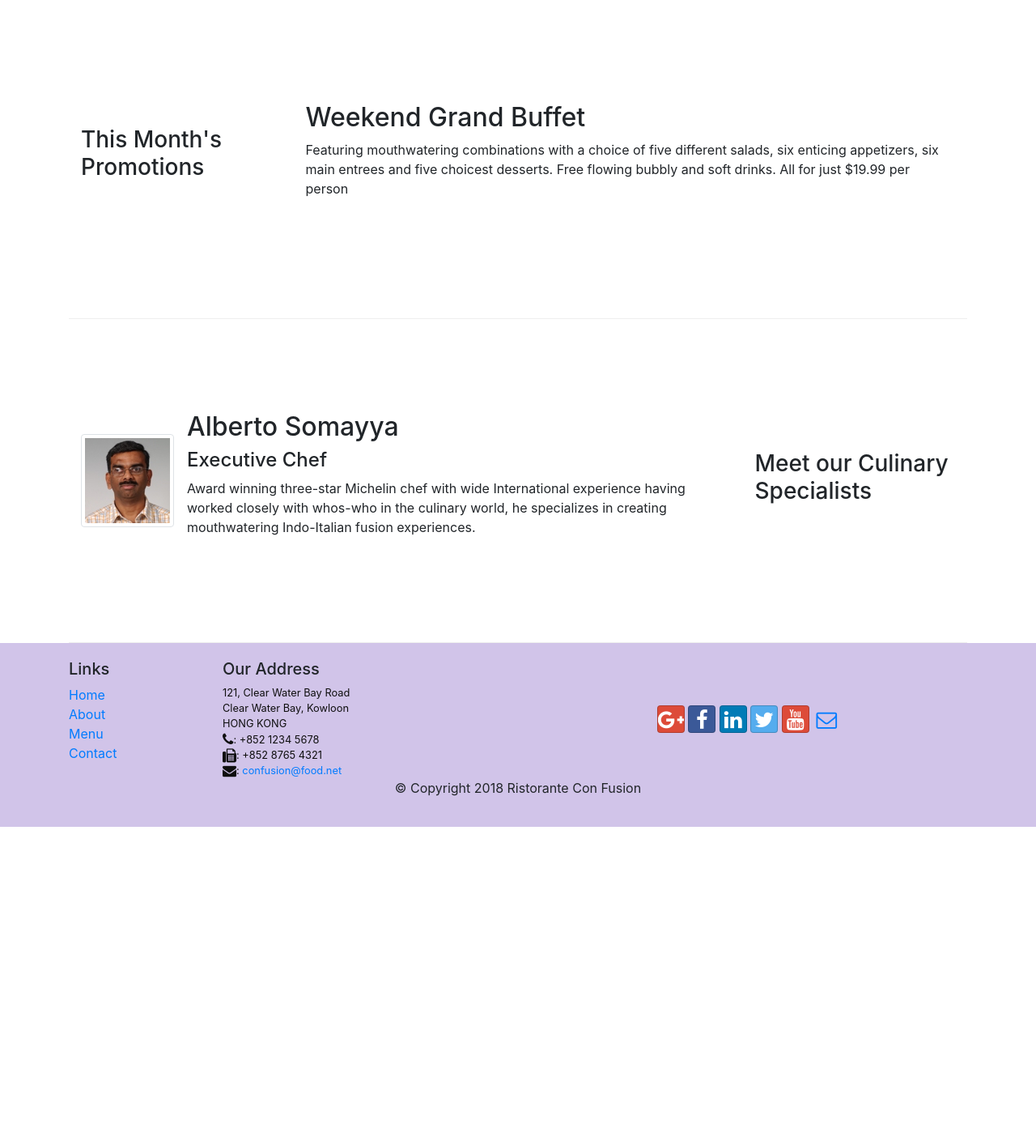
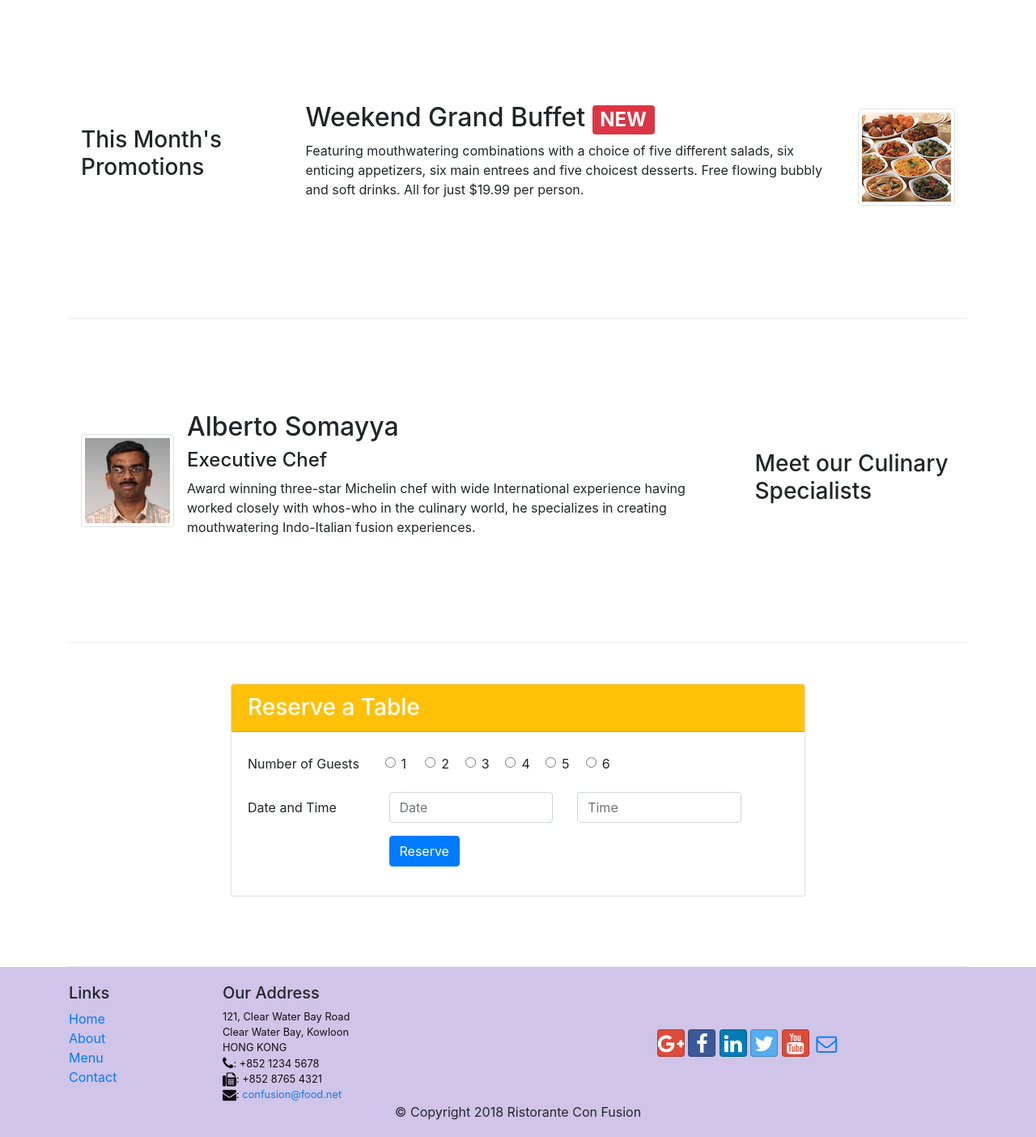
Before and after one commit to helencpy/RestorantWebsite, a website: page index.html in a window 1280 px wide. Shown: the part 740-2144 px from the top of the page at 81% size. Before the commit the page ends 1761 px from the top, so only its background shows below. Drawn offline with nearby package versions, Linux system fonts and the light colour scheme.

Commit message:
assignment 2

```diff
--- a/index.html
+++ b/index.html
@@ -42,8 +42,11 @@
 
                     </div>
                 </div>
-                <div class="col-12 col-sm align-self-center">
+                <div class="col-12 col-sm-3 align-self-center">
                     <img src="img/logo.png" class="img-fluid">
+                </div>
+                <div class="col-12 col-sm-3 align-self-center">
+                    <a role="button" class="btn btn-sm btn-warning btn-block form-control" href="#reserveForm"> Reserve Table </a>
                 </div>
             </div>
         </div>
@@ -75,9 +78,13 @@
                 <h3>This Month's Promotions</h3>
             </div>
             <div class="col col-sm col-md">
-                <h2>Weekend Grand Buffet</h2>
-                <div class="d-none d-sm-block">
-                    <p>Featuring mouthwatering combinations with a choice of five different salads, six enticing appetizers, six main entrees and five choicest desserts. Free flowing bubbly and soft drinks. All for just $19.99 per person </p>
+                <div class="media">
+                    <div class="media-body">
+                        <h2 class="mt-0">Weekend Grand Buffet <span class="badge badge-danger">NEW</span></h2>
+                        <p class="d-none d-sm-block">Featuring mouthwatering combinations with a choice of five different salads, six enticing appetizers, six main entrees and five choicest desserts. Free flowing bubbly and soft drinks. All for just $19.99 per person. </p>
+                    </div>
+                    <img class="d-flex ml-3 img-thumbnail align-self-center"
+                            src="img/buffet.png" alt="buffet">
                 </div>
             </div>
         </div>
@@ -98,6 +105,55 @@
                             whos-who in the culinary world, he specializes in
                             creating mouthwatering Indo-Italian fusion experiences.
                             </p>
+                    </div>
+                </div>
+            </div>
+        </div>
+
+        <div class="row row-content justify-content-center">
+            <div class="col-12 col-sm-8">
+                <div class="card" id="reserveForm">
+                    <h3 class="card-header bg-warning text-white">Reserve a Table</h3>
+                    <div class="card-body">
+                            <form>
+                                <div class="form-group row">
+                                    <label for="Number of Guests" class="col-12 col-sm-3 col-form-label">Number of Guests</label>
+                                    <div class="col-sm-9">
+                                        <label for="guests1" class="col-1 mr-1 col-form-label radio-inline">
+                                            <input type="radio" class="form-check-input" id="guests1" name="guests1" value="1">1
+                                        </label>
+                                        <label for="guests2" class="col-1 mr-1 col-form-label radio-inline">
+                                            <input type="radio" class="form-check-input" id="guests2" name="guests2" value="2">2
+                                        </label>
+                                        <label for="guests3" class="col-1 mr-1 col-form-label radio-inline">
+                                            <input type="radio" class="form-check-input" id="guests3" name="guests3" value="3">3
+                                        </label>
+                                        <label for="guests4" class="col-1 mr-1 col-form-label radio-inline">
+                                            <input type="radio" class="form-check-input" id="guests4" name="guests4" value="4">4
+                                        </label>
+                                        <label for="guests5" class="col-1 mr-1 col-form-label radio-inline">
+                                            <input type="radio" class="form-check-input" id="guests5" name="guests5" value="5">5
+                                        </label>
+                                        <label for="guests6" class="col-1 col-form-label radio-inline">
+                                            <input type="radio" class="form-check-input" id="guests6" name="guests6" value="6">6
+                                        </label>
+                                    </div>
+                                </div>
+                                <div class="form-group row">
+                                    <label for="datetime" class="col-12 col-sm-3 col-form-label">Date and Time</label>
+                                    <div class="col-12 col-md-4">
+                                        <input type="text" class="form-control" id="date" name="date" placeholder="Date">
+                                    </div>
+                                    <div class="col-12 col-md-4">
+                                        <input type="text" class="form-control" id="time" name="time" placeholder="Time">
+                                    </div>
+                                </div>
+                                <div class="form-group row">
+                                    <div class="offset-md-3 col-md-9">
+                                        <button type="submit" class="btn btn-primary">Reserve</button>
+                                    </div>
+                                </div>
+                            <form>
                     </div>
                 </div>
             </div>
```
